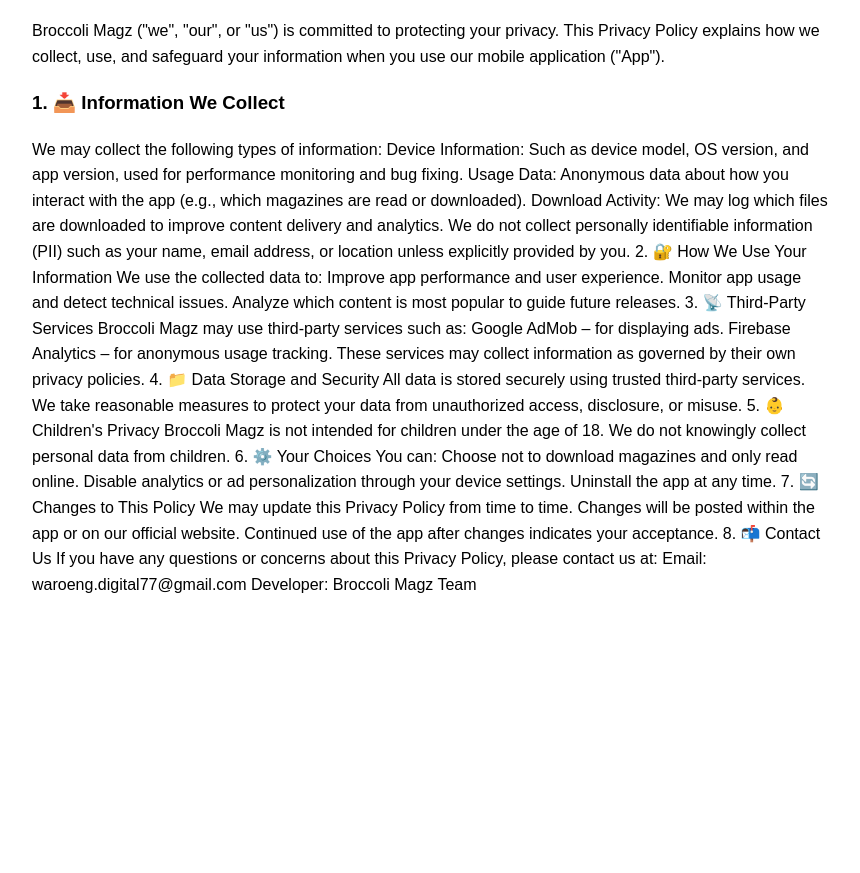
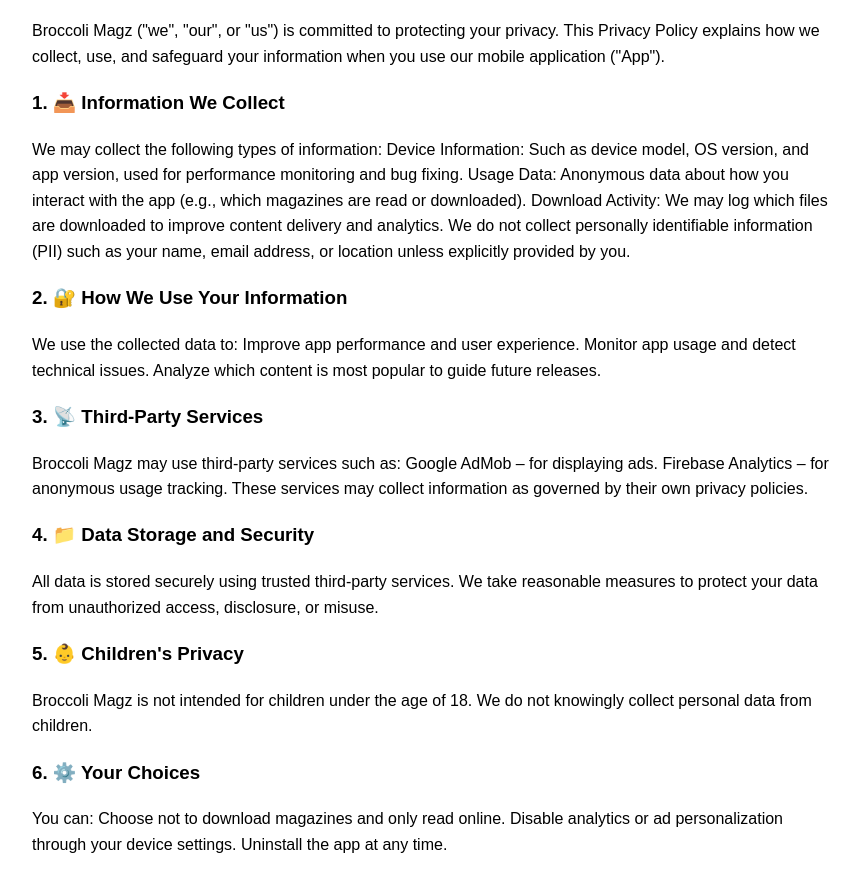
Before and after one commit to z4bl3nk-code/BroccoliMagz---Privacy, a plain HTML site: page index.html in a window 1280 px wide. Shown: the part 76-949 px from the top of the page, without its empty margins (208-1068 px from the left). Before the commit the page ends 800 px from the top, so only its background shows below. Drawn offline with Linux system fonts and the light colour scheme.

Commit message:
Update index.html

```diff
--- a/index.html
+++ b/index.html
@@ -22,7 +22,7 @@
 
 <h3><b>1. 📥 Information We Collect</b></h3>
 
-We may collect the following types of information:
+<p>We may collect the following types of information:
 
 Device Information: Such as device model, OS version, and app version, used for performance monitoring and bug fixing.
 
@@ -30,56 +30,56 @@ Usage Data: Anonymous data about how you interact with the app (e.g., which maga
 
 Download Activity: We may log which files are downloaded to improve content delivery and analytics.
 
-We do not collect personally identifiable information (PII) such as your name, email address, or location unless explicitly provided by you.
+We do not collect personally identifiable information (PII) such as your name, email address, or location unless explicitly provided by you.</p>
 
-2. 🔐 How We Use Your Information
+<h3><b>2. 🔐 How We Use Your Information</b></h3>
 
-We use the collected data to:
+<p>We use the collected data to:
 
 Improve app performance and user experience.
 
 Monitor app usage and detect technical issues.
 
-Analyze which content is most popular to guide future releases.
+Analyze which content is most popular to guide future releases.</p>
 
-3. 📡 Third-Party Services
+<h3><b>3. 📡 Third-Party Services</b></h3>
 
-Broccoli Magz may use third-party services such as:
+<p>Broccoli Magz may use third-party services such as:
 
 Google AdMob – for displaying ads.
 
 Firebase Analytics – for anonymous usage tracking.
 
-These services may collect information as governed by their own privacy policies.
+These services may collect information as governed by their own privacy policies.</p>
 
-4. 📁 Data Storage and Security
+<h3><b>4. 📁 Data Storage and Security</b></h3>
 
-All data is stored securely using trusted third-party services. We take reasonable measures to protect your data from unauthorized access, disclosure, or misuse.
+<p>All data is stored securely using trusted third-party services. We take reasonable measures to protect your data from unauthorized access, disclosure, or misuse.</p>
 
-5. 👶 Children's Privacy
+<h3><b>5. 👶 Children's Privacy</b></h3>
 
-Broccoli Magz is not intended for children under the age of 18. We do not knowingly collect personal data from children.
+<p>Broccoli Magz is not intended for children under the age of 18. We do not knowingly collect personal data from children.</p>
 
-6. ⚙️ Your Choices
+<h3><b>6. ⚙️ Your Choices</b></h3>
 
-You can:
+<p>You can:
 
 Choose not to download magazines and only read online.
 
 Disable analytics or ad personalization through your device settings.
 
-Uninstall the app at any time.
+Uninstall the app at any time.</p>
 
-7. 🔄 Changes to This Policy
+<h3><b>7. 🔄 Changes to This Policy</b></h3>
 
-We may update this Privacy Policy from time to time. Changes will be posted within the app or on our official website. Continued use of the app after changes indicates your acceptance.
+<p>We may update this Privacy Policy from time to time. Changes will be posted within the app or on our official website. Continued use of the app after changes indicates your acceptance.</p>
 
-8. 📬 Contact Us
+<h3><b>8. 📬 Contact Us</b></h3>
 
-If you have any questions or concerns about this Privacy Policy, please contact us at:
+<p>If you have any questions or concerns about this Privacy Policy, please contact us at:
 
 Email: waroeng.digital77@gmail.com
-Developer: Broccoli Magz Team
+Developer: Broccoli Magz Team</p>
 
 
     </body>
```
